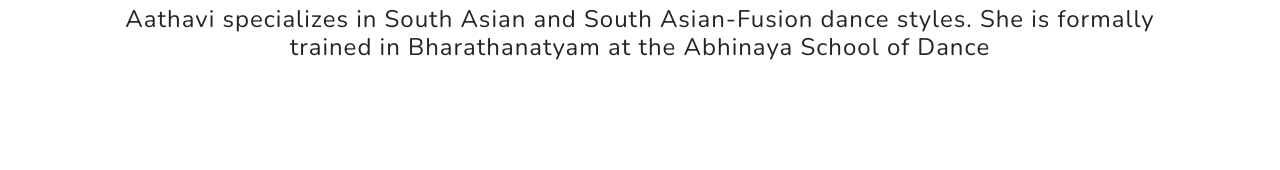
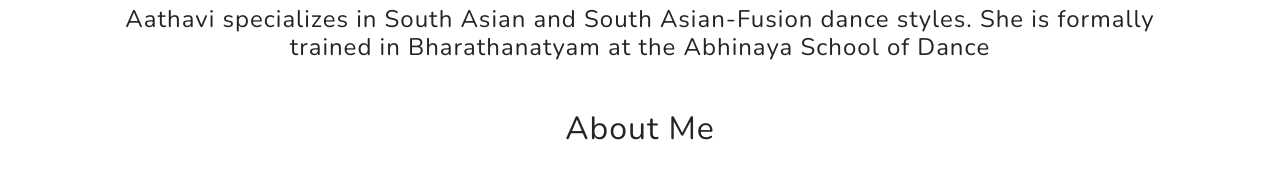
Before and after one commit to aathavirajah/aathavirajah.github.io, a plain HTML site: page index.html in a window 1280 px wide. Shown: the part 837-1007 px from the top of the page. Drawn offline with nearby package versions, Linux system fonts and the light colour scheme; grey boxes are pictures that could not be loaded.

Commit message:
Update index.html

```diff
--- a/index.html
+++ b/index.html
@@ -62,7 +62,7 @@
             <div class="container px-4 px-lg-5">
                 <div class="row gx-4 gx-lg-5 justify-content-center">
                     <div class="col-lg-8">
-                        <h2 class="text-white mb-4">About Me</h2>
+                        <h2 class="text-red mb-4">About Me</h2>
                         <p class="text-white-50"
                         </p>
                     </div>
```
